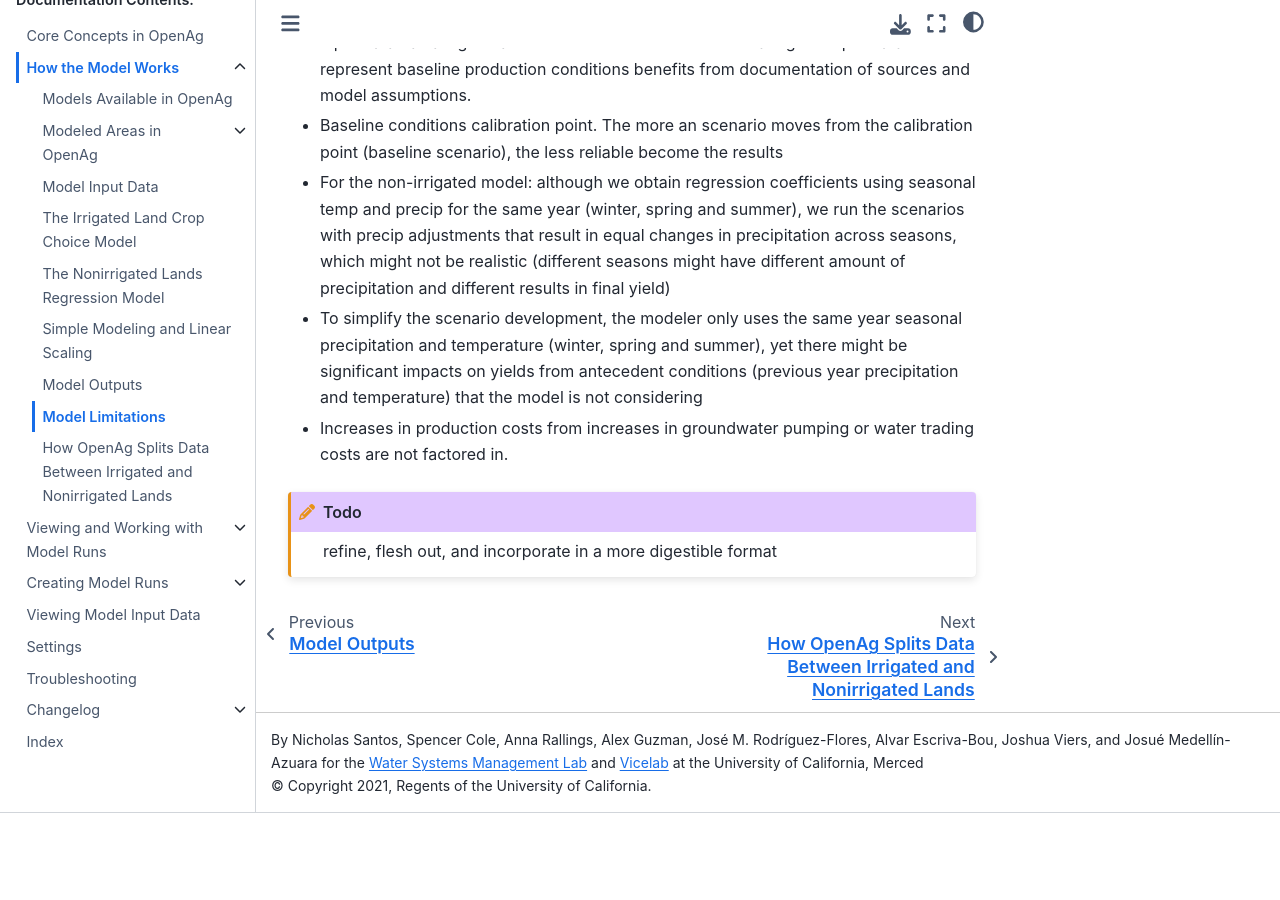
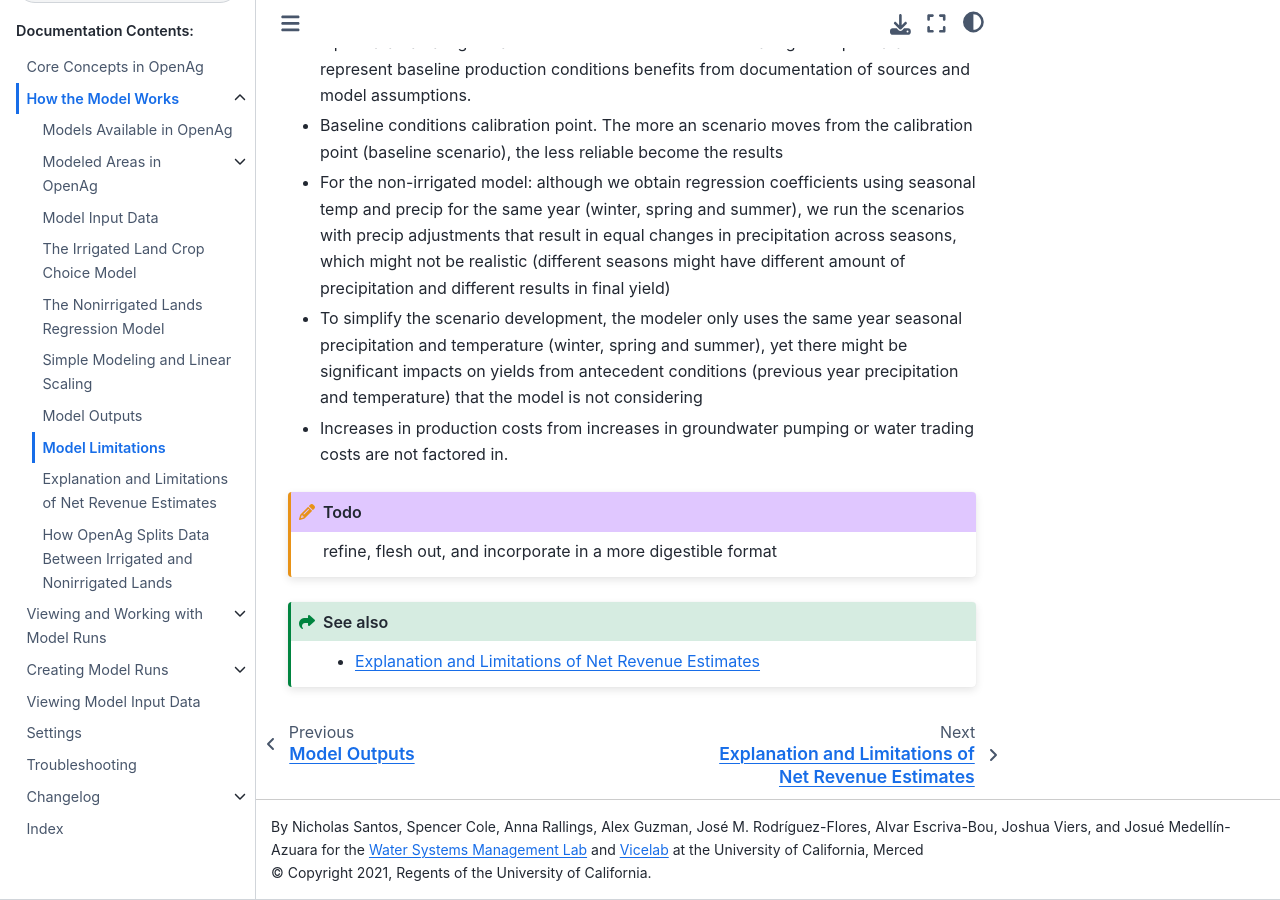
Before and after one commit to Water-Systems-Management-UCM/OpenAg_Docs, a Sphinx documentation site: the page built from source/Dapper/model_limitations.rst, in a window 1280 px wide and 900 px high, scrolled down 615 px. Built offline with Sphinx 7.4.7 and the Sphinx Book theme 1.1.4, drawn with Linux system fonts in a browser that asks for light colours; before the commit the page ends 1428 px from its top, so only the background shows below that.

Commit message:
Adding placeholder page for net revenue information

```diff
--- a/source/Dapper/dapper.rst
+++ b/source/Dapper/dapper.rst
@@ -41,4 +41,5 @@ Please see the following articles for additional details on how these models wor
     linear_scaling.rst
     outputs.rst
     model_limitations.rst
+    net_revenues.rst
     irrigated_nonirrigated_data_split.rst
--- a/source/Dapper/model_limitations.rst
+++ b/source/Dapper/model_limitations.rst
@@ -15,3 +15,7 @@ from further development in future releases of the tool.
 
 
 .. todo:: refine, flesh out, and incorporate in a more digestible format
+
+.. seealso::
+
+    * :ref:`NetRevenueLimitsDoc`
--- /dev/null
+++ b/source/Dapper/net_revenues.rst
@@ -0,0 +1,8 @@
+.. _NetRevenueLimitsDoc:
+
+Explanation and Limitations of Net Revenue Estimates
+======================================================
+
+.. todo::
+
+    Fill in
```
